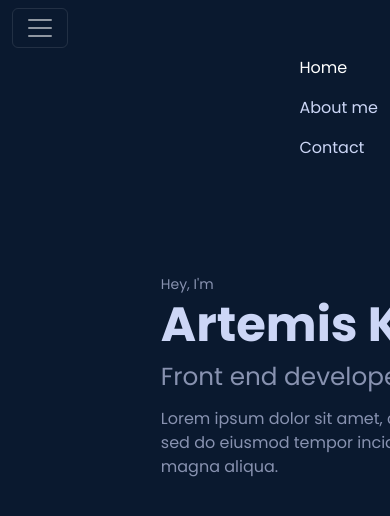
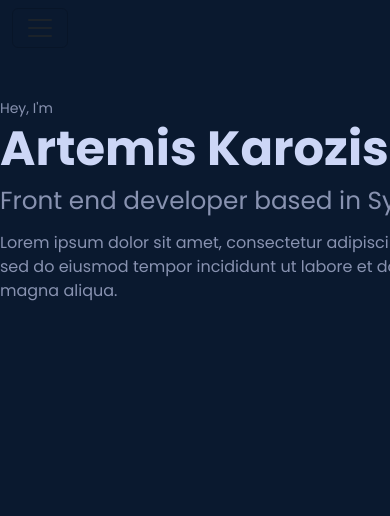
Before and after one commit to artemis-karozis/proj_portfolio_final, a plain HTML site: page index.html in a window 390 px wide. Shown: the top 516 px of the page. Drawn offline with nearby package versions, Linux system fonts and the light colour scheme.

Commit message:
Left aligned nav, fixed collapsing nav items

```diff
--- a/index.html
+++ b/index.html
@@ -20,13 +20,13 @@
 </head>
 
 <body>
-    <nav class="navbar navbar-expand-lg navbar-dark">
+    <nav class="navbar navbar-expand-lg fixed-top">
         <div class="container-fluid">
             <button class="navbar-toggler" type="button" data-bs-toggle="collapse" data-bs-target="#navbarNav"
                 aria-controls="navbarNav" aria-expanded="false" aria-label="Toggle navigation">
                 <span class="navbar-toggler-icon"></span>
             </button>
-            <div class="collapse navbar-collapse d-flex justify-content-end" id="navbarNav">
+            <div class="collapse navbar-collapse navbar-dark d-lg-flex justify-content-end" id="navbarNav">
                 <ul class="navbar-nav">
                     <li class="nav-item">
                         <a class="nav-link active" aria-current="page" href="#">Home</a>
@@ -37,17 +37,15 @@
                     <li class="nav-item">
                         <a class="nav-link" href="/contact.html">Contact</a>
                     </li>
-
                 </ul>
             </div>
         </div>
     </nav>
-    <div class="hero-module d-flex justify-content-center pt-5 mx-auto mt-5" style="width: 900px">
+    <div class="hero-module d-flex justify-content-sm-center pt-5 mx-auto mt-5" style="width: 900px">
         <div>
             <small>Hey, I'm</small>
             <h1>Artemis Karozis</h1>
-
-            <h2>Front end developer based in Sydney, Australia</h2>
+            <h2 class="text-wrap">Front end developer based in Sydney, Australia</h2>
             <p class="mt-3 lh-base" style="width:450px">Lorem ipsum dolor sit amet, consectetur adipiscing elit, sed do
                 eiusmod
                 tempor
```
